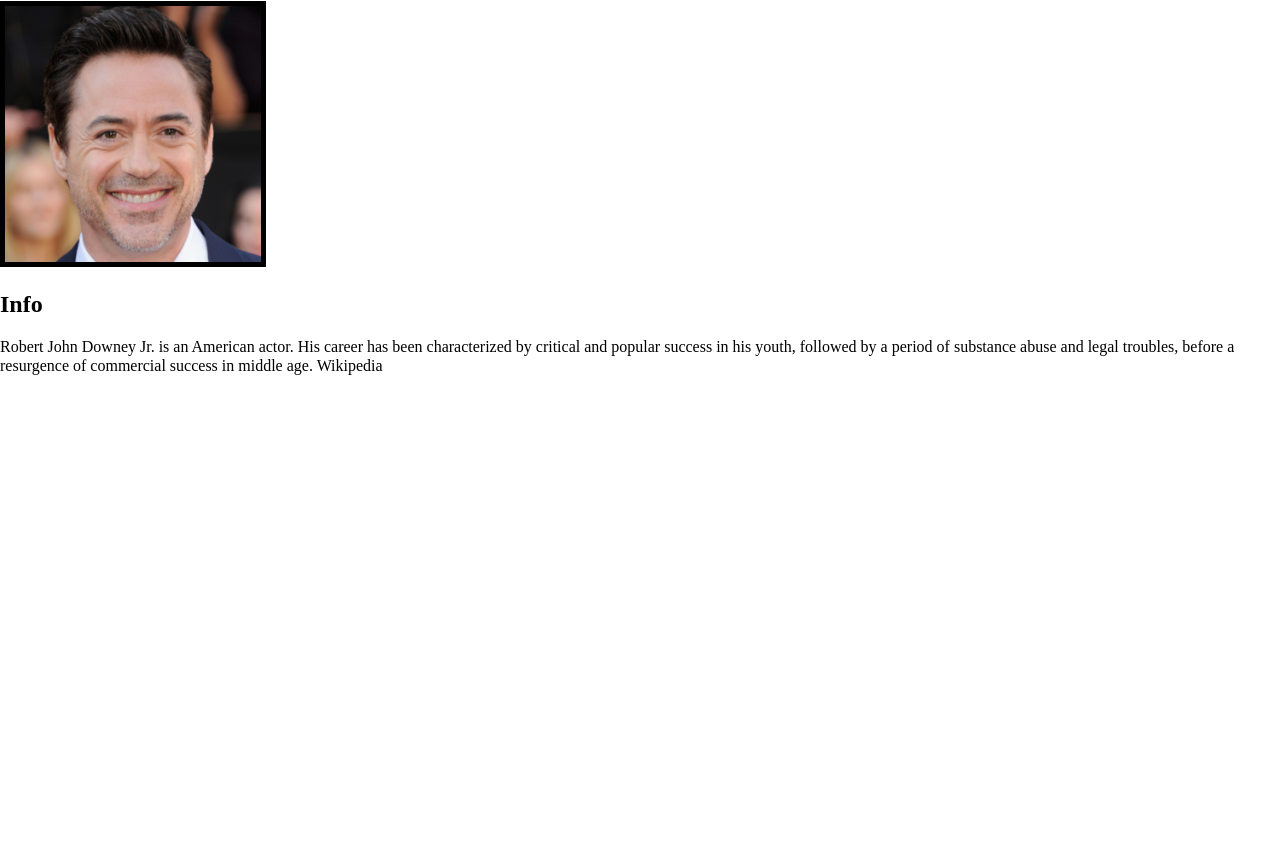
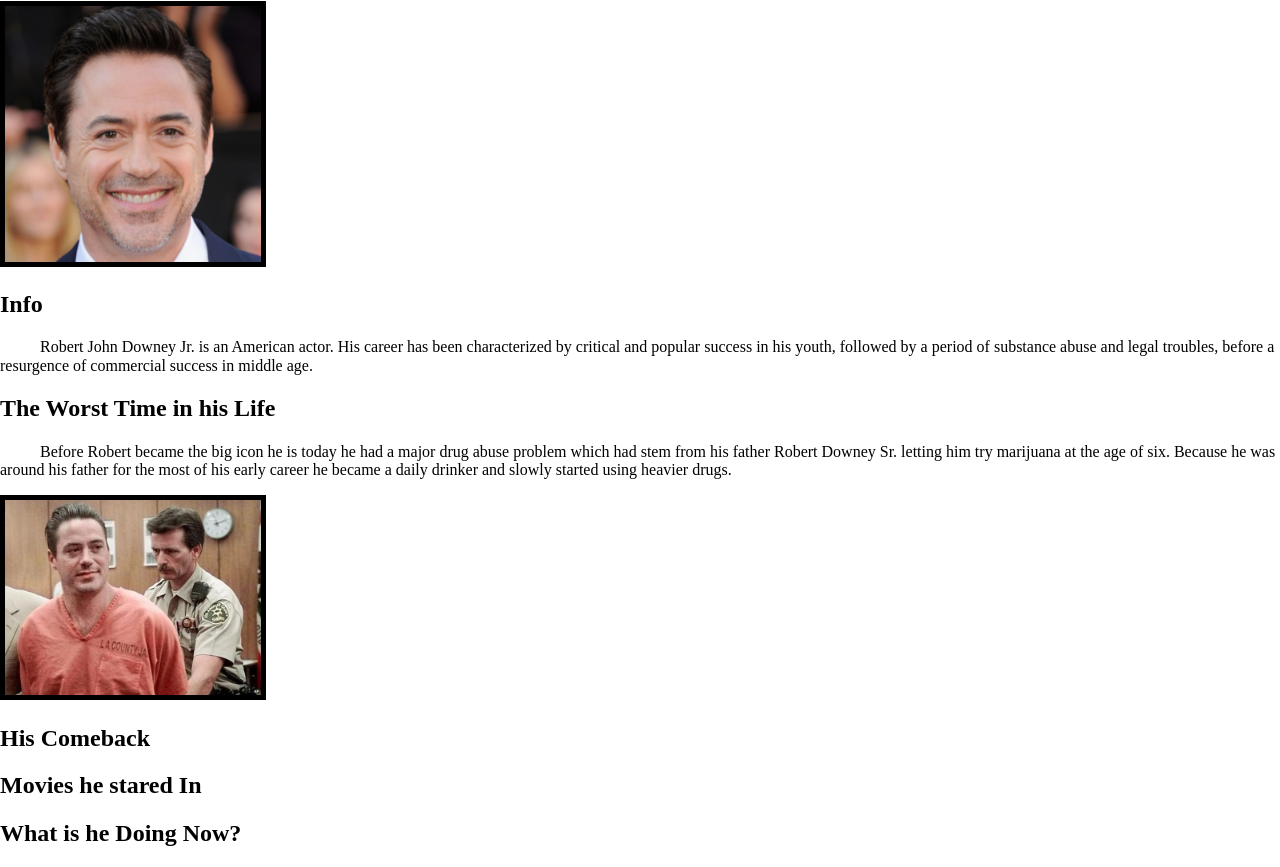
Before and after one commit to GustavoPercastre/Assignment-3, a plain HTML site: page index.html in a window 1280 px wide. Shown: the part 79-946 px from the top of the page. Before the commit the page ends 800 px from the top, so only its background shows below. Drawn offline with Linux system fonts and the light colour scheme.

Commit message:
Added some sections with paragraphs and  h1's within them

```diff
--- a/index.html
+++ b/index.html
@@ -16,20 +16,22 @@
     <main>
         <section>
             <h2>Info</h2>
-            <p>Robert John Downey Jr. is an American actor. His career has been characterized by critical and popular success in his youth, followed by a period of substance abuse and legal troubles, before a resurgence of commercial success in middle age. Wikipedia
+            <p>Robert John Downey Jr. is an American actor. His career has been characterized by critical and popular success in his youth, followed by a period of substance abuse and legal troubles, before a resurgence of commercial success in middle age.
             </p>
         </section>
             <section>
-                <h2></h2>
+                <h2>The Worst Time in his Life</h2>
+                <p>Before Robert became the big icon he is today he had a major drug abuse problem which had stem from his father Robert Downey Sr. letting him try marijuana at the age of six. Because he was around his father for the most of his early career he became a daily drinker and slowly started using heavier drugs.</p>
+                <img id="arrested" src="Images/robert-downey-jr-getting-arrested.jpg" alt="A picture of a young Robert Downey Jr getting arrested">
             </section>
                 <section>
-                    <h2></h2>
+                    <h2>His Comeback</h2>
                 </section>
                     <section>
-                        <h2></h2>
+                        <h2>Movies he stared In</h2>
                     </section>
                         <section>
-                            <h2></h2>
+                            <h2>What is he Doing Now?</h2>
                         </section>
     </main>
     <footer>
--- a/style.css
+++ b/style.css
@@ -4,3 +4,13 @@
     width: 20%;
     border: solid black 5px;
 }
+#arrested
+{
+    height: 20%;
+    width: 20%;
+    border: solid black 5px;
+}
+p
+{
+    text-indent: 40px;
+}
```
Also changed, not shown: Images/robert-downey-jr-getting-arrested.jpg (added).
